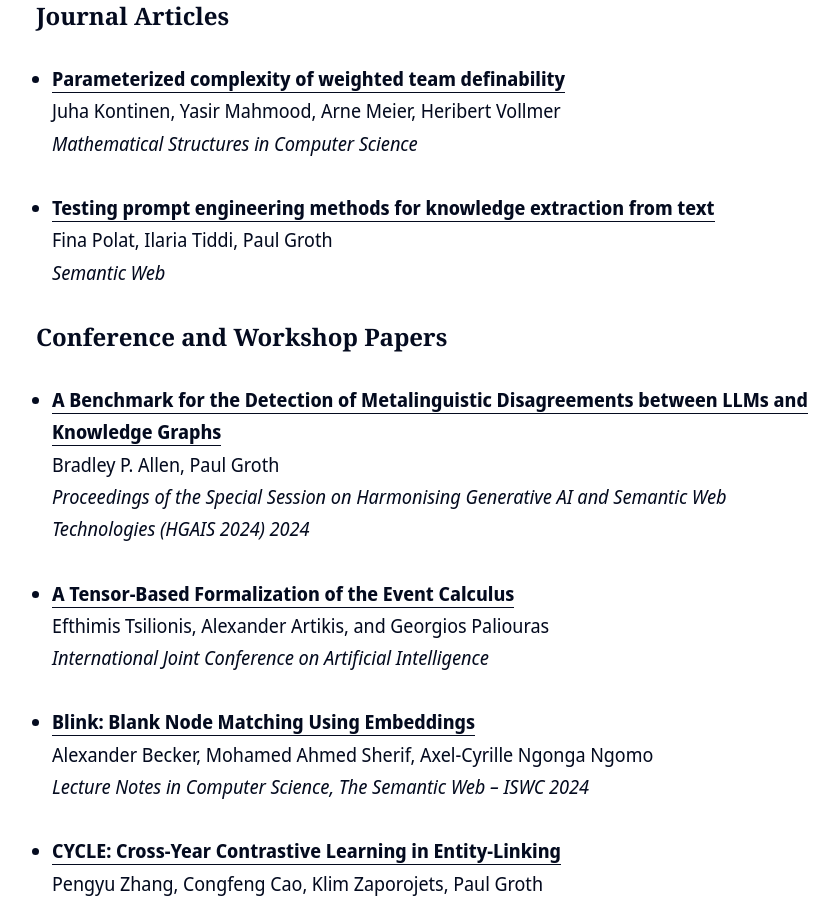
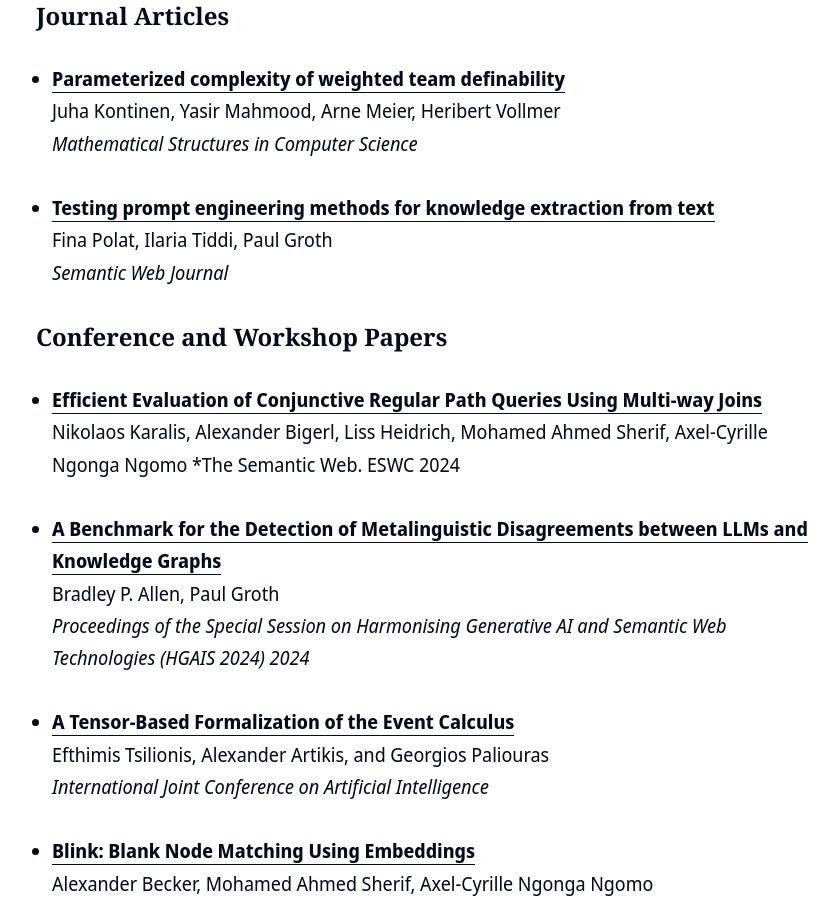
Before and after one commit to EnexaProject/enexaproject.github.io, a Jekyll site: the page built from _pages/publications.md, in a window 1280 px wide and 900 px high, scrolled down 1913 px. Shown: the whole window, without its empty margins (214-1052 px from the left). Built offline with Jekyll 4.4.1, drawn with Linux system fonts in a browser that asks for light colours; nearby versions of some CDN libraries; some of the changed text lies outside the part shown.

Commit message:
Update publications.md

```diff
--- a/_pages/publications.md
+++ b/_pages/publications.md
@@ -58,9 +58,13 @@
 
 - **[Testing prompt engineering methods for knowledge extraction from text](https://doi.org/10.3233/SW-243719)**
   Fina Polat, Ilaria Tiddi, Paul Groth
-  *Semantic Web*
+  *Semantic Web Journal*
 
 ### Conference and Workshop Papers
+
+- **[Efficient Evaluation of Conjunctive Regular Path Queries Using Multi-way Joins](https://doi.org/10.1007/978-3-031-60626-7_12)**
+  Nikolaos Karalis, Alexander Bigerl, Liss Heidrich, Mohamed Ahmed Sherif, Axel-Cyrille Ngonga Ngomo
+  *The Semantic Web. ESWC 2024
 
 - **[A Benchmark for the Detection of Metalinguistic Disagreements between LLMs and Knowledge Graphs](https://ceur-ws.org/Vol-3953/356.pdf)**
   Bradley P. Allen, Paul Groth
```
Also changed, not shown: other parts of _pages/publications.md (+0 -3 lines).
